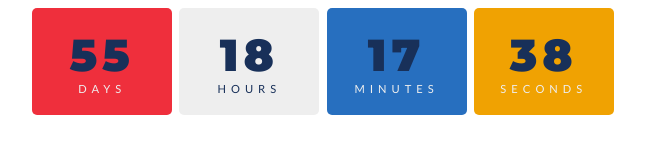
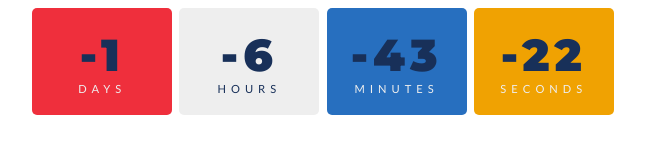
Before and after one commit to hayun7/notion1, a plain HTML site: page index.html in a window 1280 px wide. Shown: the whole page, without its empty margins (317-962 px from the left). Drawn offline with Linux system fonts and the light colour scheme.

Commit message:
Update index.html

```diff
--- a/index.html
+++ b/index.html
@@ -103,7 +103,7 @@ body{
 </body>
 <script>
     const year = new Date().getFullYear();
-const myDate = new Date('Oct 15, 2024 00:00:00');
+const myDate = new Date('Aug 20, 2024 00:00:00');
 console.log(myDate);
 
 // countdown
```
